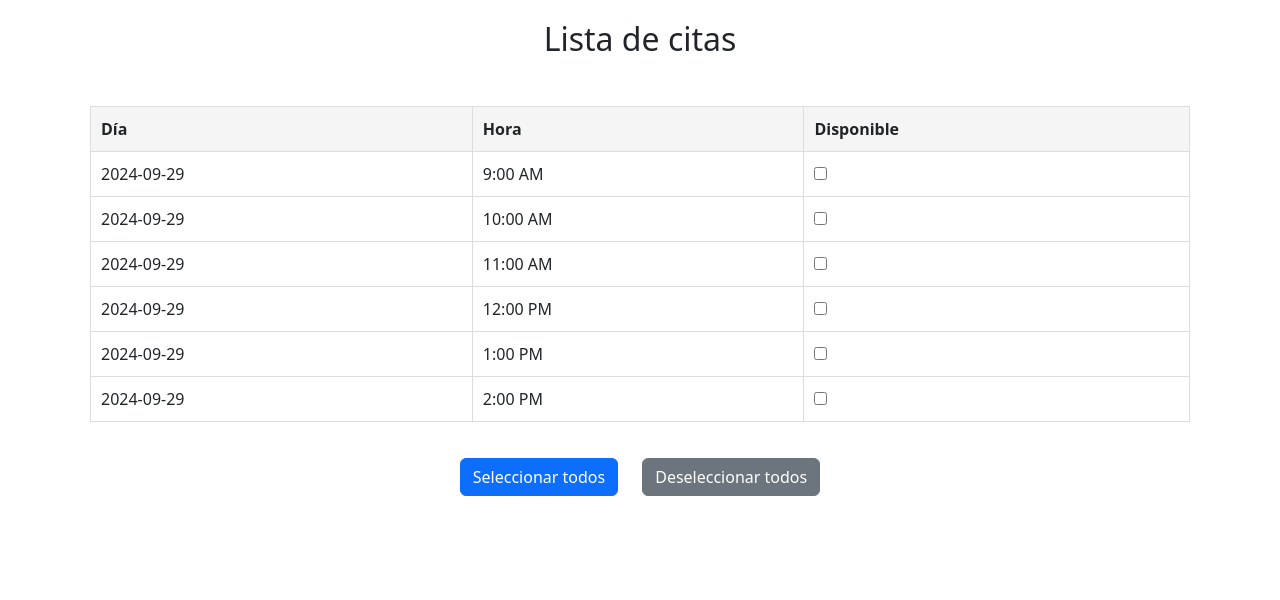
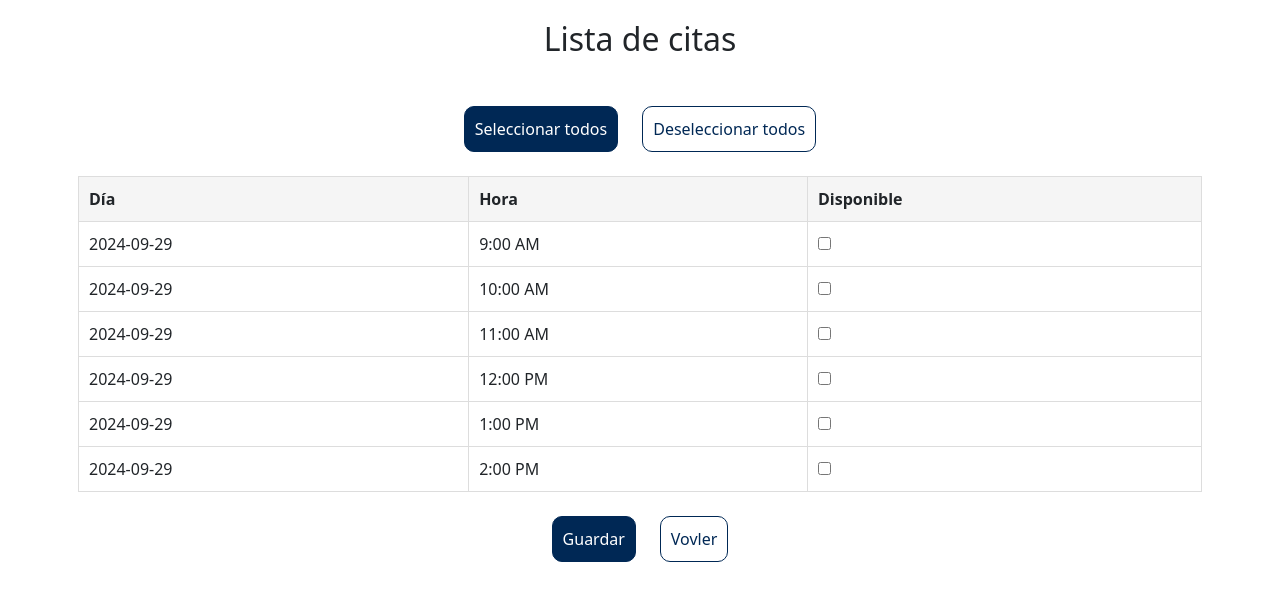
Before and after one commit to proyectosFinales/proyecto_software, a React (Create React App) app: page /citas-usuario in a window 1280 px wide. Shown: the top 600 px of the page. Built offline with nearby package versions, Linux system fonts and the light colour scheme.

Commit message:
arreglos revision con profe

```diff
--- a/src/pages/Citas.js
+++ b/src/pages/Citas.js
@@ -13,9 +13,17 @@ const Citas = () => {
       return;
     }
     setError('');
+
+    const addOneHour = (time) => {
+      const [hours, minutes] = time.split(':');
+      let endHour = parseInt(hours, 10) + 1;
+      if (endHour === 24) endHour = 0;
+      return `${endHour.toString().padStart(2, '0')}:${minutes}`;
+    };
+
     const newAppointment = {
       date,
-      startTime,
+      timeRange: `${startTime} - ${addOneHour(startTime)}`,
       student: 'N/A',
       lector1: 'N/A',
       lector2: 'N/A',
@@ -25,6 +33,10 @@ const Citas = () => {
     setAppointments([...appointments, newAppointment]);
     setDate('');
     setStartTime('');
+  };
+
+  const createReport = () => {
+    //descargar pdf
   };
 
   return (
@@ -61,7 +73,7 @@ const Citas = () => {
             </div>
 
             <div className="col-12 d-flex justify-content-center">
-              <button className="w-50" onClick={handleAsignar}>Guardar cita</button>
+              <button className="cita-btn w-50" onClick={handleAsignar}>Guardar cita</button>
             </div>
 
             <div className="col-12">
@@ -74,13 +86,19 @@ const Citas = () => {
 
       {/* Table */}
       <div className="cita-table row justify-content-center">
-        <h2 className="w-auto">Lista de citas</h2>
+        <div className="row justify-content-center mb-3">
+          <h2 className="col-5 w-auto m-0">Lista de citas</h2>
+        </div>
+
+        <div className="row d-flex justify-content-center mb-3">
+          <button className="cita-btn col-2" onClick={createReport}>Generar reporte</button>
+        </div>
 
         <table>
           <thead>
             <tr>
               <th>Día</th>
-              <th>Hora</th>
+              <th>Hora</th> {/* Single column for time range */}
               <th>Estudiante</th>
               <th>Lector 1</th>
               <th>Lector 2</th>
@@ -99,7 +117,7 @@ const Citas = () => {
               appointments.map((appointment, index) => (
                 <tr key={index}>
                   <td>{appointment.date}</td>
-                  <td>{appointment.startTime}</td>
+                  <td>{appointment.timeRange}</td>
                   <td>{appointment.student}</td>
                   <td>{appointment.lector1}</td>
                   <td>{appointment.lector2}</td>
--- a/src/pages/CitasUsuario.js
+++ b/src/pages/CitasUsuario.js
@@ -34,12 +34,22 @@ const CitasUsuario = () => {
   };
 
   return (
-    <div className="container">
+    <div className="container cita-table">
       {/* Tabla de citas */}
-      <div className="cita-table row justify-content-center">
+      <div className="row justify-content-center">
         <h2 className="mb-5 w-auto">Lista de citas</h2>
 
-        <table>
+        {/* Botones para seleccionar/deseleccionar */}
+        <div className="row justify-content-center mb-4">
+          <div className="col-auto">
+            <button className="cita-btn" onClick={selectAll}>Seleccionar todos</button>
+          </div>
+          <div className="col-auto">
+            <button className="cita-btn-secondary" onClick={deselectAll}>Deseleccionar todos</button>
+          </div>
+        </div>
+
+        <table className="mb-4">
           <thead>
             <tr>
               <th>Día</th>
@@ -66,13 +76,13 @@ const CitasUsuario = () => {
         </table>
       </div>
 
-      {/* Botones para seleccionar/deseleccionar */}
-      <div className="row justify-content-center mt-3">
+      {/* Botones para guardar/vovler */}
+      <div className="row justify-content-center">
         <div className="col-auto">
-          <button className="btn btn-primary" onClick={selectAll}>Seleccionar todos</button>
+          <button className="cita-btn" onClick={selectAll}>Guardar</button>
         </div>
         <div className="col-auto">
-          <button className="btn btn-secondary" onClick={deselectAll}>Deseleccionar todos</button>
+          <button className="cita-btn-secondary" onClick={deselectAll}>Vovler</button>
         </div>
       </div>
     </div>
--- a/src/styles/Citas.css
+++ b/src/styles/Citas.css
@@ -26,19 +26,26 @@
     margin-top: 5px;
 }
 
-.cita-form button {
+.cita-btn {
     display: block;
-    width: 100%;
     padding: 10px;
     background-color: #002855;
     color: white;
-    border: none;
+    border: solid 1px #002855;
     cursor: pointer;
+    border-radius: 10px;
 }
 
-.cita-form button:hover {
-    background-color: #001f61;
+.cita-btn-secondary {
+    display: block;
+    padding: 10px;
+    background-color: white;
+    color: #002855;
+    border: solid 1px #002855;
+    cursor: pointer;
+    border-radius: 10px;
 }
+
 
 .cita-table {
     flex: 2;
```
